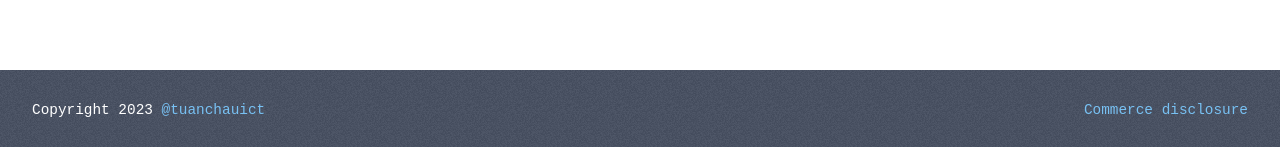
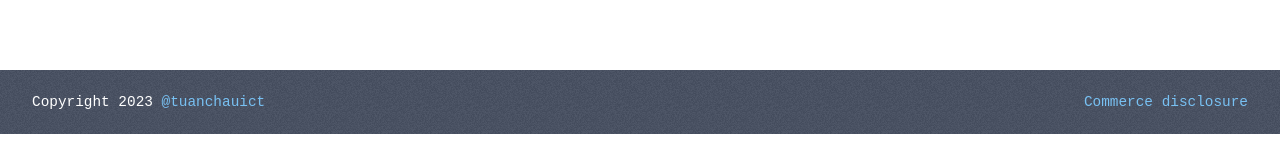
Before and after one commit to monosketch/monosketch.github.io, a SvelteKit app: page / in a window 1280 px wide. Shown: the part 5382-5529 px from the top of the page. Built offline with nearby package versions, Linux system fonts and the light colour scheme.

Commit message:
Reduce footer size

```diff
--- a/src/components/FooterNav.svelte
+++ b/src/components/FooterNav.svelte
@@ -16,7 +16,7 @@
         align-items: center;
         width: 100%;
         background-color: #374259;
-        padding: 2rem 2rem;
+        padding: 1.5rem 2rem;
     }
 
     .container {
```
